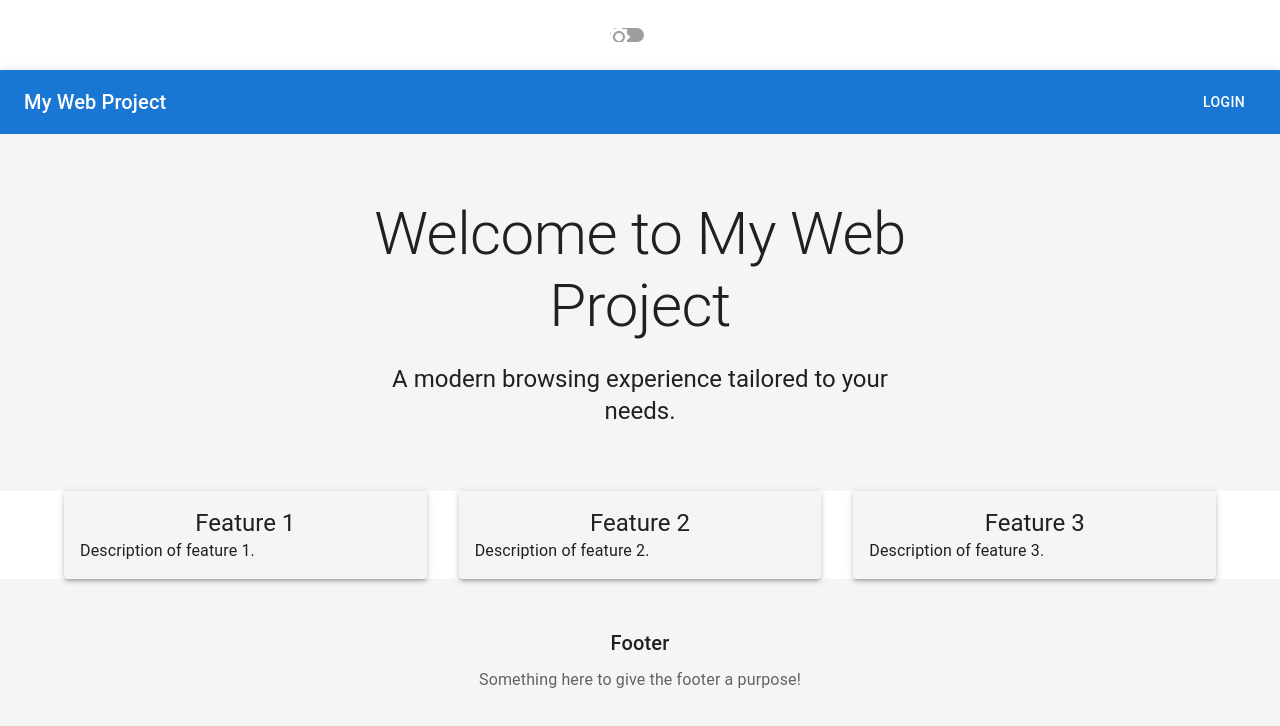
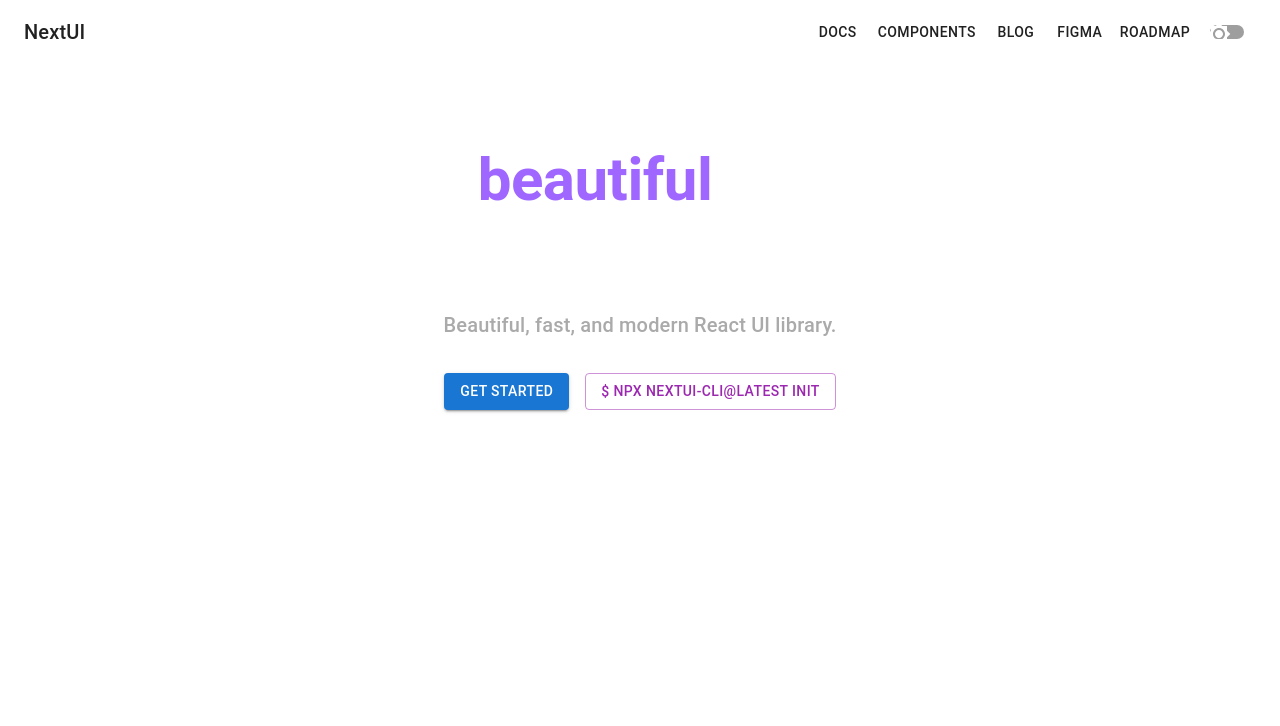
Before and after one commit to andygqw/GWTool_React, a React (Create React App) app: page / in a window 1280 px wide. Shown: the top 726 px of the page. Built offline with nearby package versions, Linux system fonts and the light colour scheme.

Commit message:
added app bar

```diff
--- a/src/App.js
+++ b/src/App.js
@@ -1,5 +1,15 @@
 import React, {useMemo, useState, useEffect} from 'react';
-import {ThemeProvider, CssBaseline, Box, FormControlLabel, Switch} from '@mui/material';
+import {
+    ThemeProvider,
+    CssBaseline,
+    Box,
+    FormControlLabel,
+    Switch,
+    Toolbar,
+    Typography,
+    Button,
+    AppBar
+} from '@mui/material';
 import {Brightness7, Brightness4} from '@mui/icons-material';
 import {theme} from './theme';
 import LandingPage from './Component/LandingPage';
@@ -33,19 +43,37 @@ function App() {
     return (
         <ThemeProvider theme={themeMode}>
             <CssBaseline/>
-            <Box sx={{textAlign: 'center', m: 2}}>
-                <FormControlLabel
-                    control={
+            {/*<Box sx={{textAlign: 'center', m: 2}}>*/}
+            {/*    <FormControlLabel*/}
+            {/*        control={*/}
+            {/*            <Switch*/}
+            {/*                checked={mode === 'dark'}*/}
+            {/*                onChange={toggleTheme}*/}
+            {/*                icon={<Brightness7/>}*/}
+            {/*                checkedIcon={<Brightness4/>}*/}
+            {/*            />*/}
+            {/*        }*/}
+            {/*        label=""*/}
+            {/*    />*/}
+            {/*</Box>*/}
+            <AppBar position="static" elevation={0} color="transparent">
+                <Toolbar>
+                    <Typography variant="h6" sx={{flexGrow: 1}}>
+                        NextUI
+                    </Typography>
+                    <Button color="inherit">Docs</Button>
+                    <Button color="inherit">Components</Button>
+                    <Button color="inherit">Blog</Button>
+                    <Button color="inherit">Figma</Button>
+                    <Button color="inherit">Roadmap</Button>
                     <Switch
                         checked={mode === 'dark'}
                         onChange={toggleTheme}
                         icon={<Brightness7/>}
                         checkedIcon={<Brightness4/>}
                     />
-                    }
-                    label=""
-                />
-            </Box>
+                </Toolbar>
+            </AppBar>
             <LandingPage/>
         </ThemeProvider>
     );
--- a/src/Component/LandingPage.js
+++ b/src/Component/LandingPage.js
@@ -1,71 +1,30 @@
 import React from 'react';
-import {AppBar, Toolbar, Typography, Button, Container, Grid, Paper, Box} from '@mui/material';
+import {AppBar, Toolbar, Typography, Button, Container, Grid, Box, IconButton, Switch} from '@mui/material';
+import {Brightness7, Brightness4} from '@mui/icons-material';
 
-function LandingPage() {
+const LandingPage = ({mode, toggleTheme}) => {
     return (
-        <>
-            <AppBar position="static">
-                <Toolbar>
-                    <Typography variant="h6" style={{flexGrow: 1}}>
-                        My Web Project
-                    </Typography>
-                    <Button color="inherit">Login</Button>
-                </Toolbar>
-            </AppBar>
-            <Box sx={{bgcolor: 'background.paper', pt: 8, pb: 6}}>
-                <Container maxWidth="sm">
-                    <Typography variant="h2" align="center" gutterBottom>
-                        Welcome to My Web Project
-                    </Typography>
-                    <Typography variant="h5" align="center" paragraph>
-                        A modern browsing experience tailored to your needs.
-                    </Typography>
-                </Container>
-            </Box>
-            <Container>
-                <Grid container spacing={4}>
-                    <Grid item xs={12} sm={6} md={4}>
-                        <Paper elevation={3} sx={{p: 2}}>
-                            <Typography variant="h5" align="center">
-                                Feature 1
-                            </Typography>
-                            <Typography>
-                                Description of feature 1.
-                            </Typography>
-                        </Paper>
-                    </Grid>
-                    <Grid item xs={12} sm={6} md={4}>
-                        <Paper elevation={3} sx={{p: 2}}>
-                            <Typography variant="h5" align="center">
-                                Feature 2
-                            </Typography>
-                            <Typography>
-                                Description of feature 2.
-                            </Typography>
-                        </Paper>
-                    </Grid>
-                    <Grid item xs={12} sm={6} md={4}>
-                        <Paper elevation={3} sx={{p: 2}}>
-                            <Typography variant="h5" align="center">
-                                Feature 3
-                            </Typography>
-                            <Typography>
-                                Description of feature 3.
-                            </Typography>
-                        </Paper>
-                    </Grid>
-                </Grid>
+        <div>
+
+
+            <Container sx={{textAlign: 'center', mt: 10}}>
+                <Typography variant="h2" component="h1" gutterBottom sx={{fontWeight: 'bold', color: '#fff'}}>
+                    Make <span style={{color: '#9f67ff'}}>beautiful</span> websites
+                    <br/>
+                    regardless of your design experience.
+                </Typography>
+                <Typography variant="h6" sx={{color: '#aaa', mb: 4}}>
+                    Beautiful, fast, and modern React UI library.
+                </Typography>
+                <Button variant="contained" color="primary" sx={{mr: 2}}>
+                    Get Started
+                </Button>
+                <Button variant="outlined" color="secondary">
+                    $ npx nextui-cli@latest init
+                </Button>
             </Container>
-            <Box sx={{bgcolor: 'background.paper', p: 6}} component="footer">
-                <Typography variant="h6" align="center" gutterBottom>
-                    Footer
-                </Typography>
-                <Typography variant="subtitle1" align="center" color="textSecondary" component="p">
-                    Something here to give the footer a purpose!
-                </Typography>
-            </Box>
-        </>
+        </div>
     );
-}
+};
 
 export default LandingPage;
```
Lines whose indentation alone changed are shown as unchanged.
